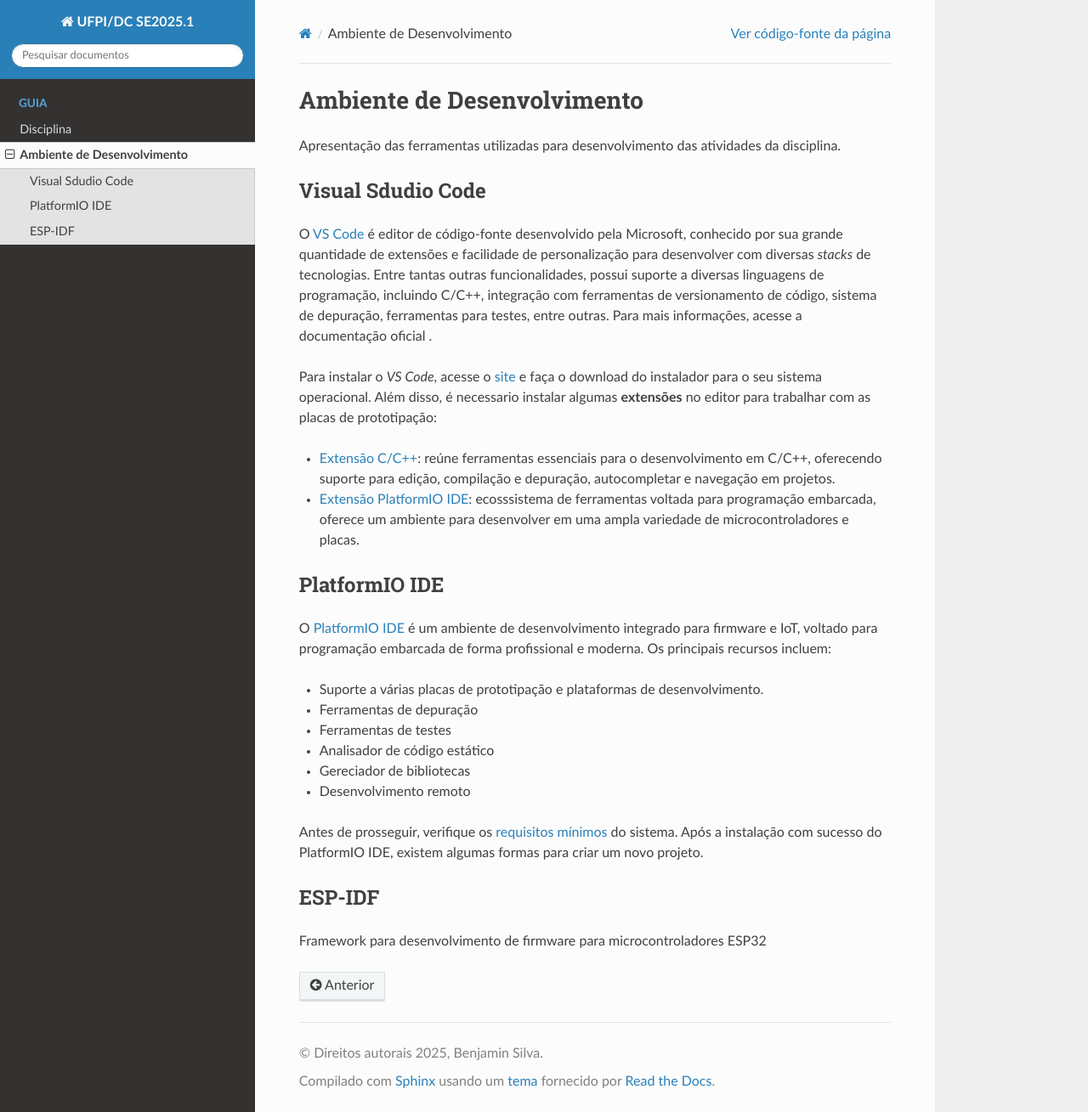
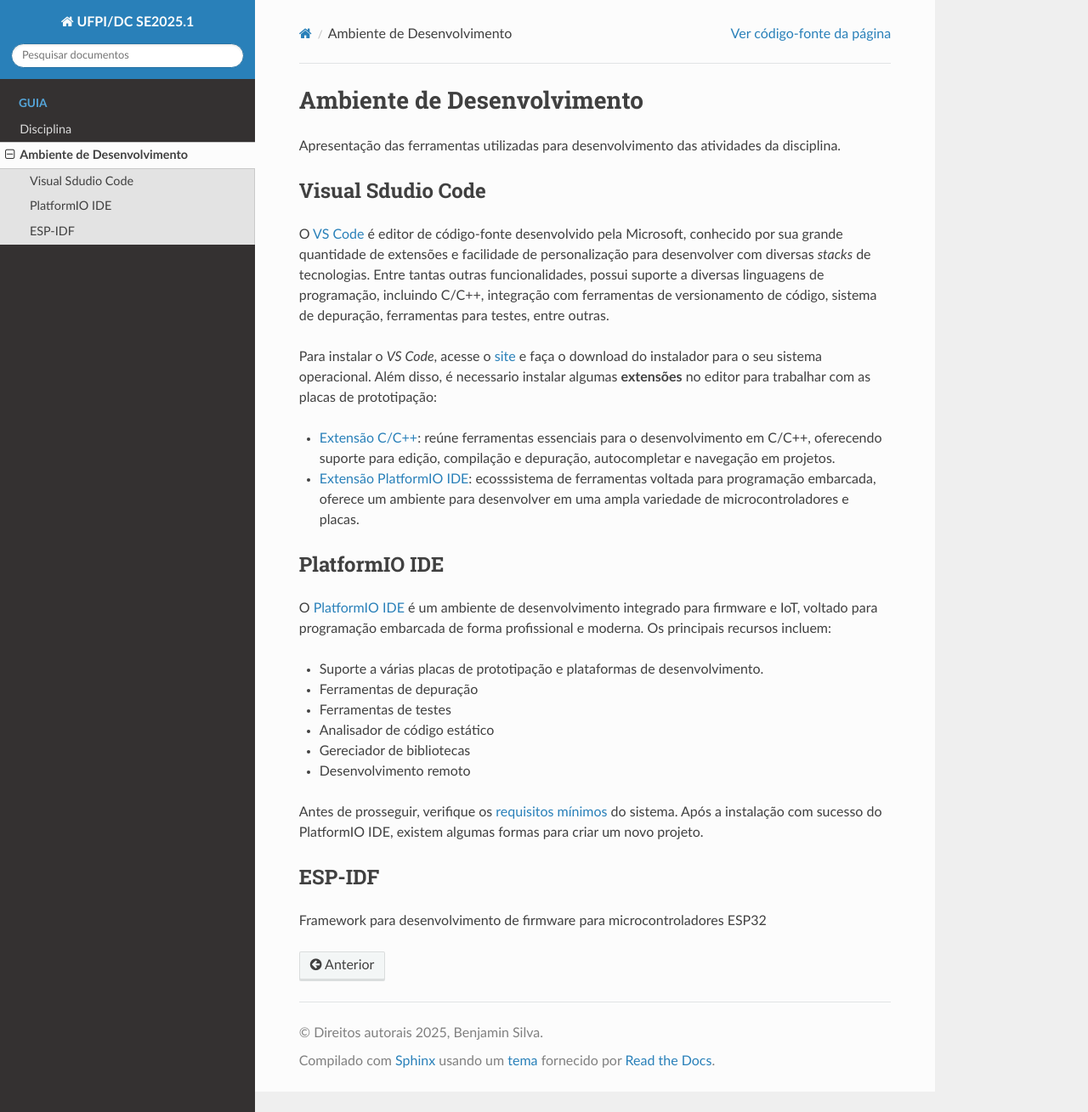
Before and after one commit to bj0x7d2/esp32, a Sphinx documentation site: the page built from docs/source/guia/ferramentas.rst, in a window 1280 px wide and 1309 px high. Shown: the whole window at 85% size. Built offline with Sphinx 7.4.7 and the Read the Docs theme 3.1.0, drawn with Linux system fonts in a browser that asks for light colours.

Commit message:
.nojekyll

```diff
--- a/docs/source/guia/ferramentas.rst
+++ b/docs/source/guia/ferramentas.rst
@@ -9,7 +9,6 @@ O `VS Code <https://code.visualstudio.com/docs>`_ é editor de código-fonte des
 facilidade de personalização para desenvolver com diversas *stacks* de tecnologias. Entre tantas outras
 funcionalidades, possui suporte a diversas linguagens de programação, incluindo C/C++, integração com
 ferramentas de versionamento de código, sistema de depuração, ferramentas para testes, entre outras.
-Para mais informações, acesse a documentação oficial .
 
 Para  instalar o *VS Code*, acesse o `site <https://code.visualstudio.com/Download>`_ e faça o
 download do instalador para o seu sistema operacional. Além disso, é necessario instalar algumas **extensões**
```
Also changed, not shown: 1 other file.
